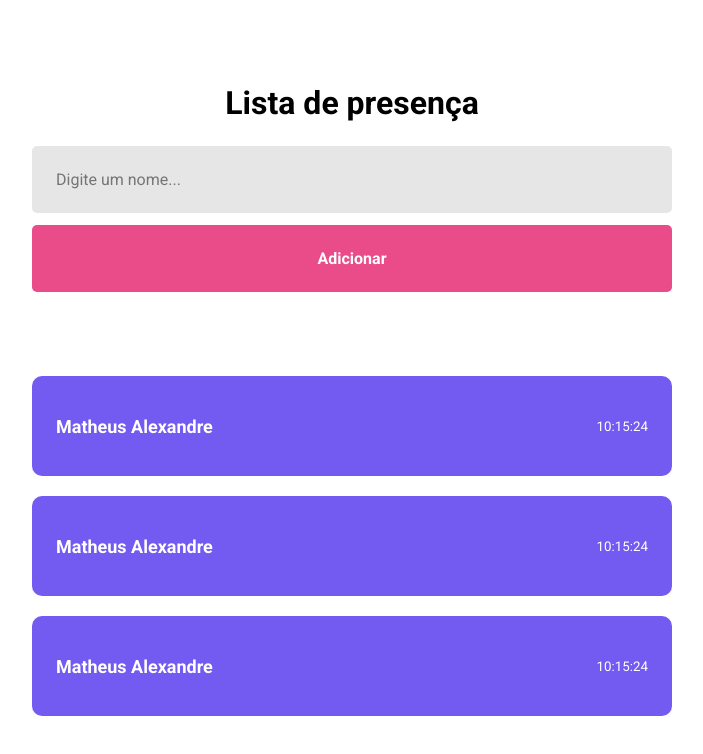
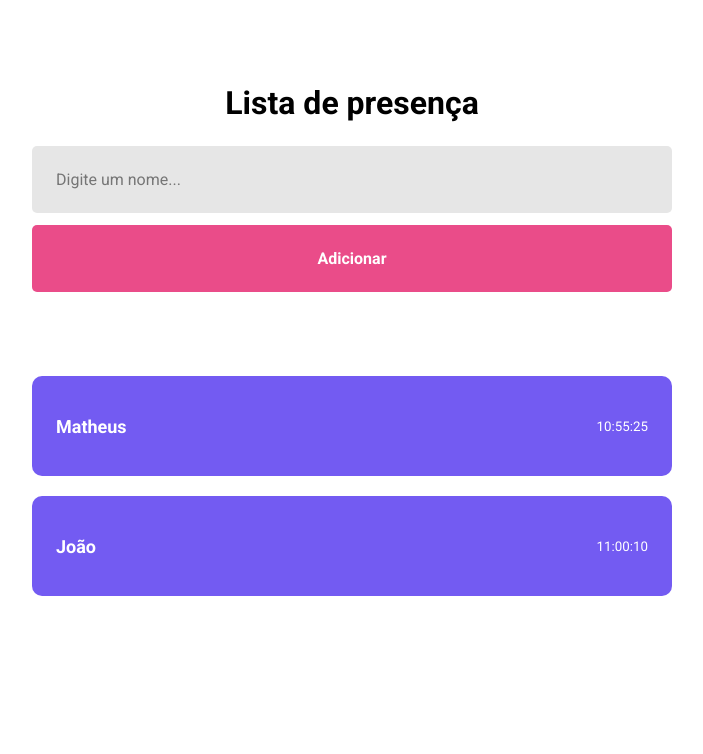
Before and after one commit to MatheusAlexandre28/Discover-Especializar, a React (Vite) app in the folder Fundamentos_do_ReactJS/reactapp/: page / in a window 1280 px wide. Shown: the top 754 px of the page, without its empty margins (288-991 px from the left). Built offline with nearby package versions, Linux system fonts and the light colour scheme.

Commit message:
Propriedades
Nessa aula vimos como aproveitar os componentes pegar um componente reaproveitar este componente mas passar propriedades diferentes para os componentes para eles renderizarem de acordo com as propriedades q a gente passar, e utilizar entre os componentes

```diff
--- a/Fundamentos_do_ReactJS/reactapp/src/components/Card/index.jsx
+++ b/Fundamentos_do_ReactJS/reactapp/src/components/Card/index.jsx
@@ -1,10 +1,10 @@
 import './styles.css';
 
-export function Card(){
+export function Card(props){
   return(
     <div className='card'>
-      <strong>Matheus Alexandre</strong>
-      <small>10:15:24</small>
+      <strong>{props.name}</strong>
+      <small>{props.time}</small>
     </div>
   )
 }
--- a/Fundamentos_do_ReactJS/reactapp/src/pages/home/index.jsx
+++ b/Fundamentos_do_ReactJS/reactapp/src/pages/home/index.jsx
@@ -9,9 +9,8 @@ export function Home() {
       <input type="text" placeholder='Digite um nome...'/>
       <button type='button'>Adicionar</button>
 
-      <Card />
-      <Card />
-      <Card />
+      <Card name="Matheus" time="10:55:25"/>
+      <Card name="João" time="11:00:10"/>
     </div>
   )
 }
```
